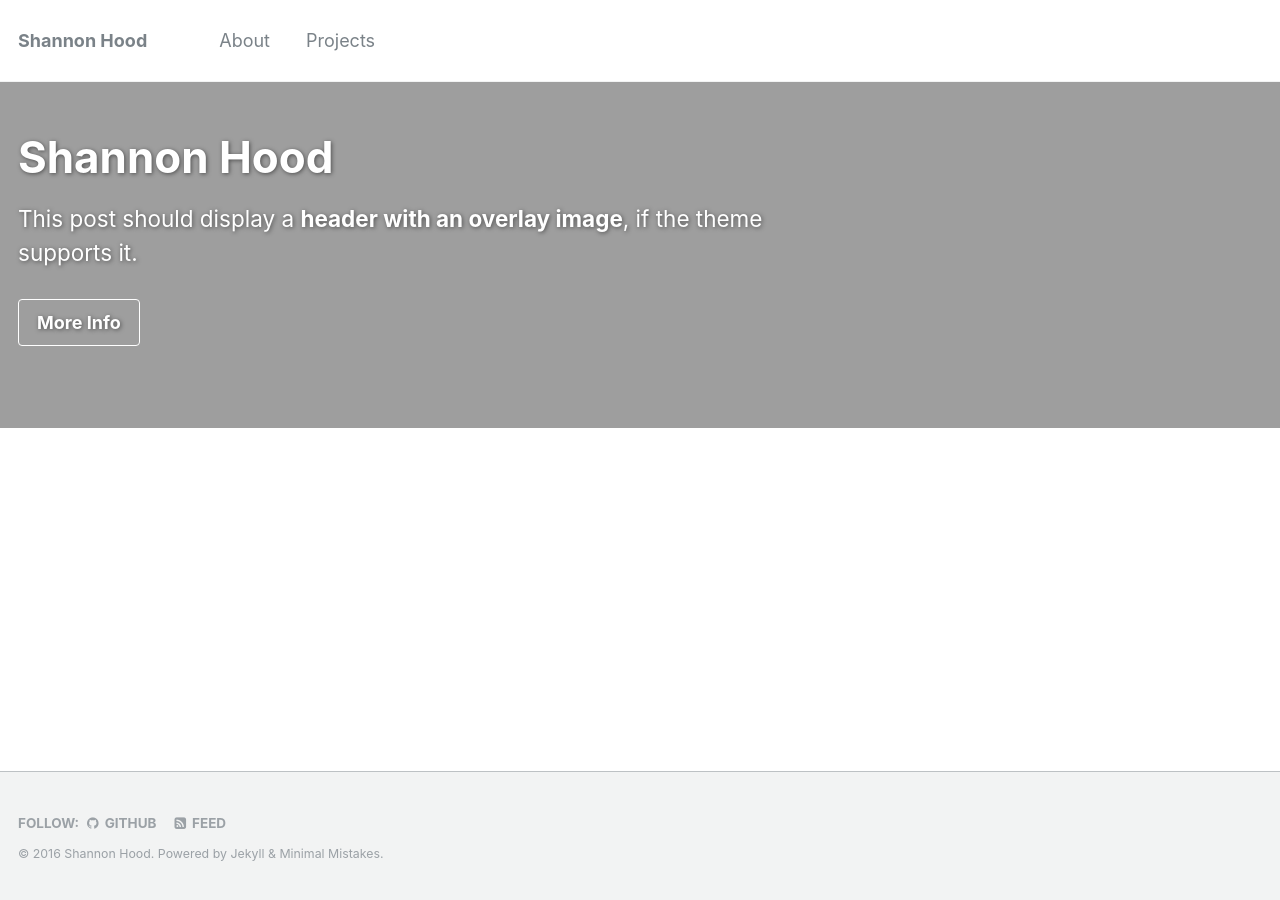
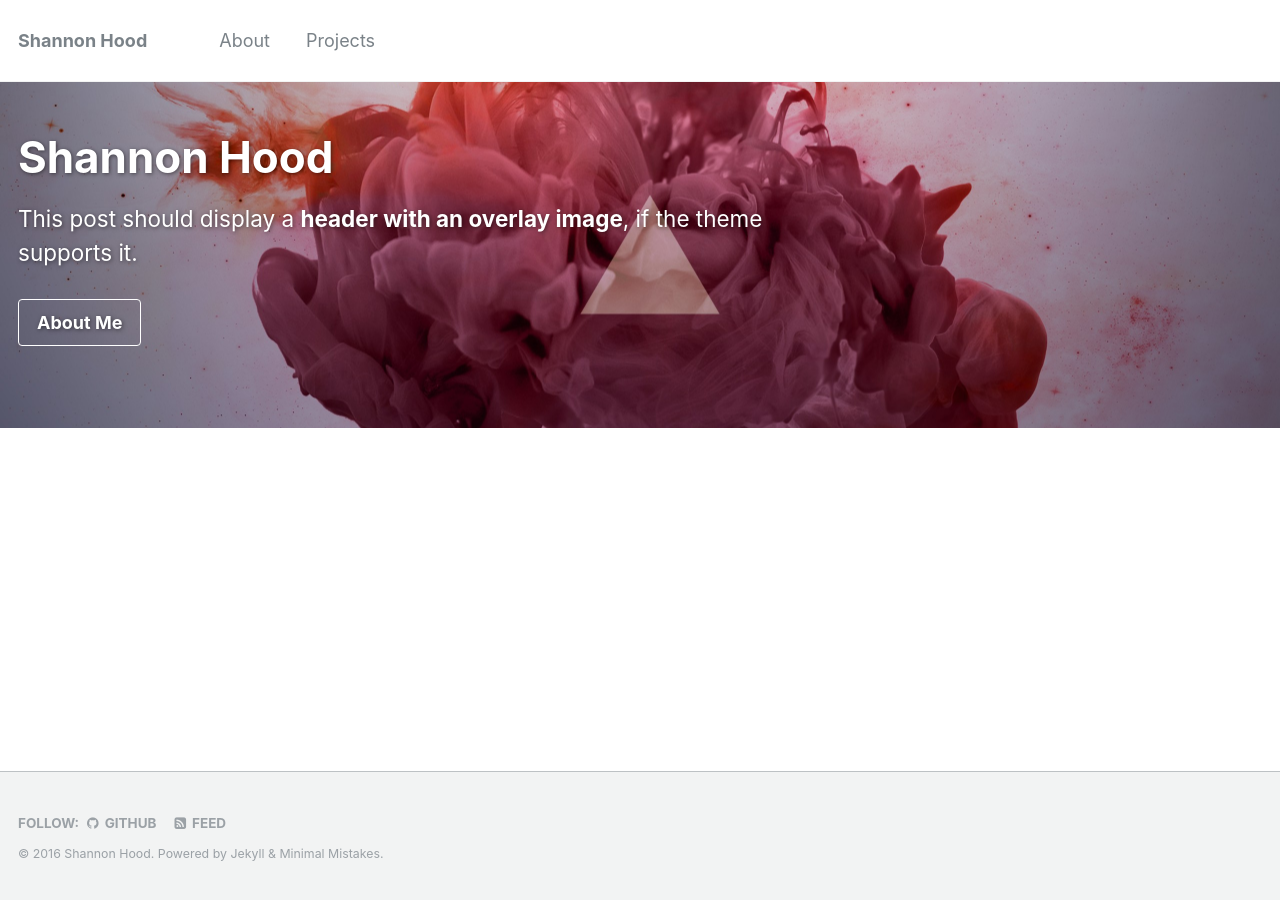
Before and after one commit to hoodsr/hoodsr.github.io, a Jekyll site: the page built from index.html, in a window 1280 px wide. Built offline with Jekyll 4.4.1, drawn with Linux system fonts in a browser that asks for light colours; the list of posts is cut into pages by our own code.

Commit message:
minimal mistakes customized

```diff
--- a/index.html
+++ b/index.html
@@ -3,9 +3,9 @@ layout: splash
 excerpt: "This post should display a **header with an overlay image**, if the theme supports it."
 
 header:
-  overlay_image: unsplash-image-1.jpg
-  cta_label: "More Info"
-  cta_url: "https://unsplash.com"
+  overlay_image: temp.jpg
+  cta_label: "About Me"
+  cta_url: "/about/"
 
 ---
 <!--
```
Also changed, not shown: images/temp.jpg (added).
